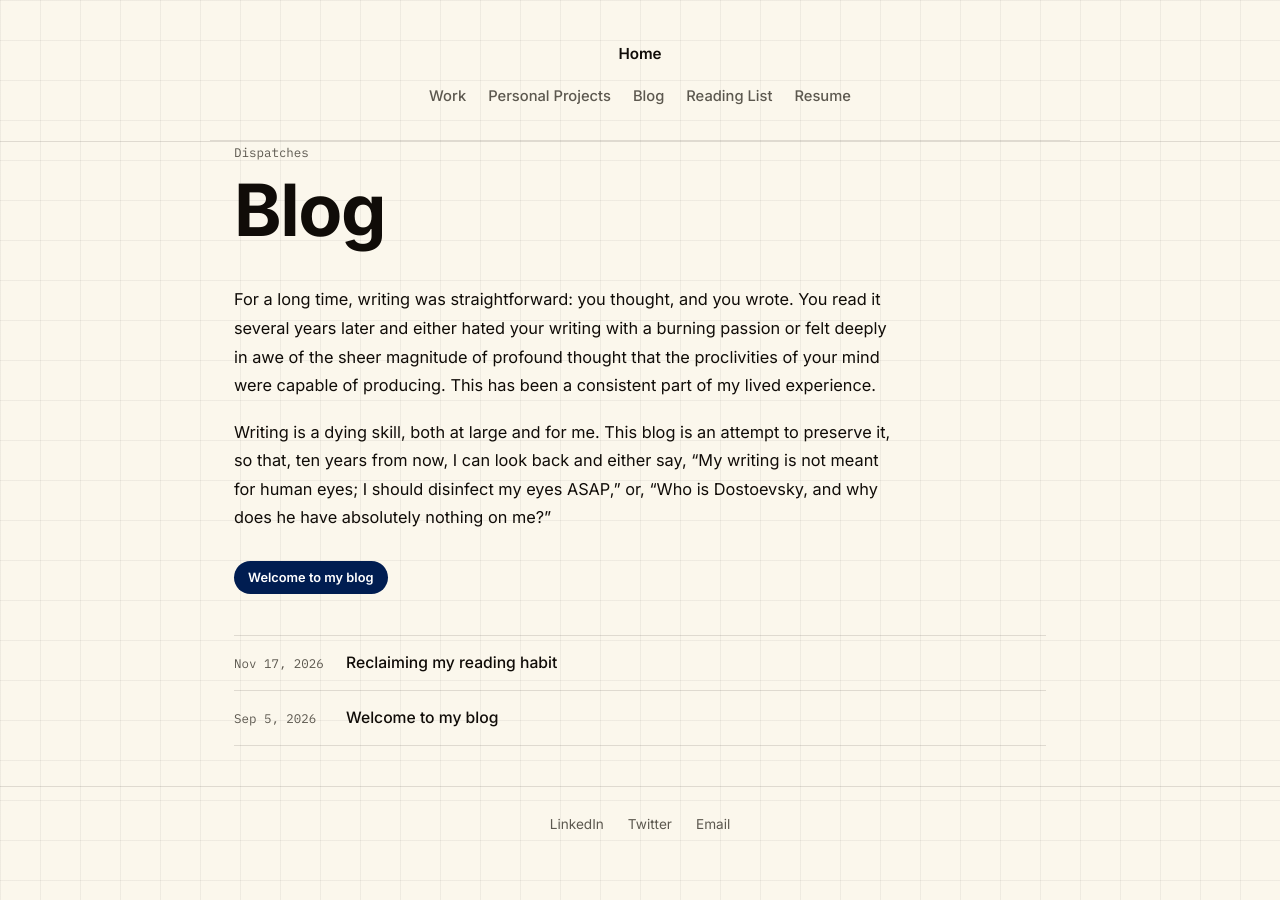
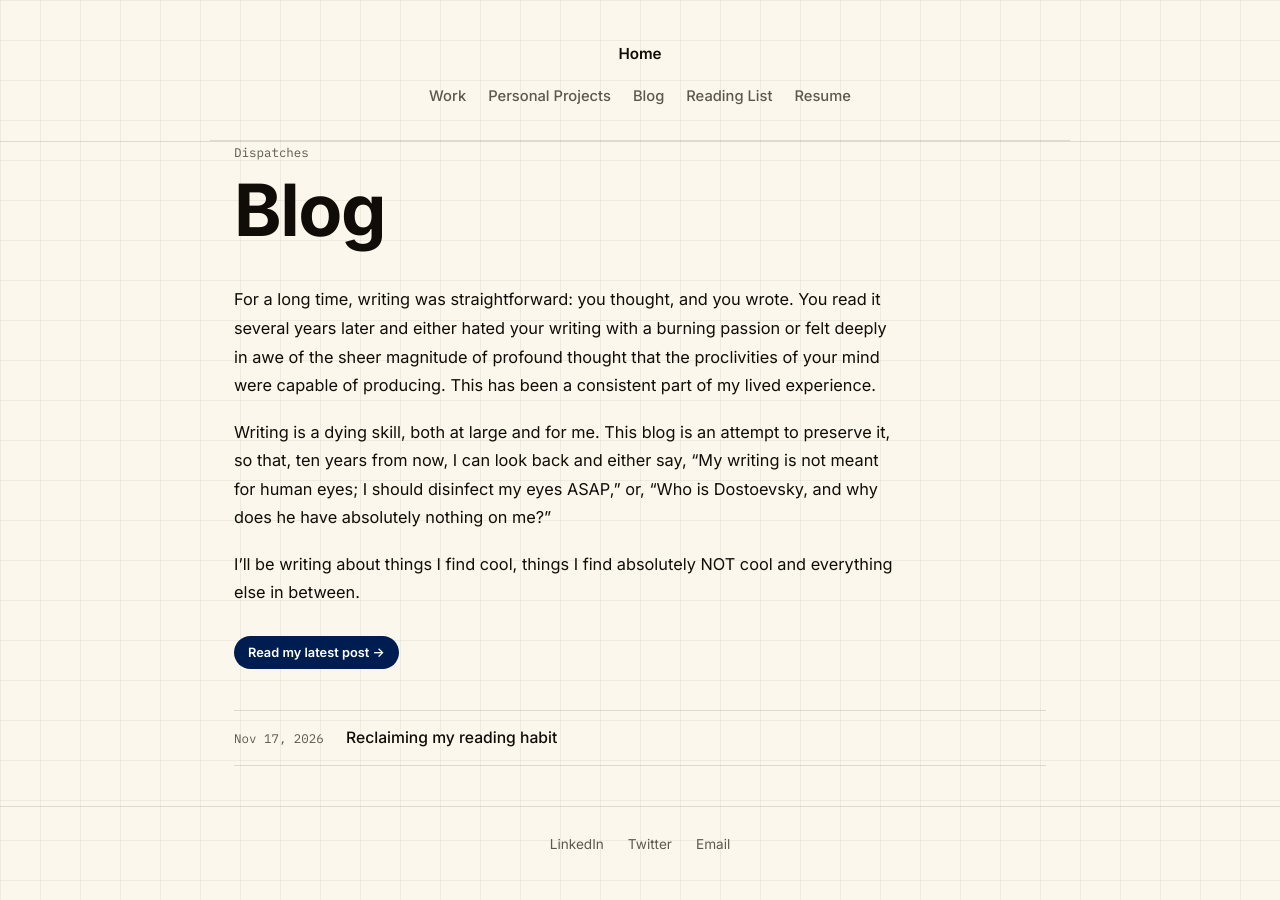
Before and after one commit to pranitidumb/pranitidumb.github.io, a Jekyll site: the page built from blog.md, in a window 1280 px wide. Built offline with Jekyll 4.4.1, drawn with Linux system fonts in a browser that asks for light colours.

Commit message:
Remove welcome post, link button to latest post

```diff
--- a/blog.md
+++ b/blog.md
@@ -6,11 +6,12 @@ permalink: /blog/
 <div class="blog-intro">
   <p>For a long time, writing was straightforward: you thought, and you wrote. You read it several years later and either hated your writing with a burning passion or felt deeply in awe of the sheer magnitude of profound thought that the proclivities of your mind were capable of producing. This has been a consistent part of my lived experience.</p>
   <p>Writing is a dying skill, both at large and for me. This blog is an attempt to preserve it, so that, ten years from now, I can look back and either say, “My writing is not meant for human eyes; I should disinfect my eyes ASAP,” or, “Who is Dostoevsky, and why does he have absolutely nothing on me?”</p>
+  <p>I’ll be writing about things I find cool, things I find absolutely NOT cool and everything else in between.</p>
 </div>
 
-{% assign welcome_post = site.posts | last %}
-{% if welcome_post %}
+{% assign latest_post = site.posts | first %}
+{% if latest_post %}
 <div class="links-row blog-cta">
-  <a class="link-pill navy" href="{{ welcome_post.url | relative_url }}">Welcome to my blog</a>
+  <a class="link-pill navy" href="{{ latest_post.url | relative_url }}">Read my latest post &rarr;</a>
 </div>
 {% endif %}
```
Also changed, not shown: _posts/2026-09-05-welcome-to-my-blog.md (deleted, +0 -7 lines).
